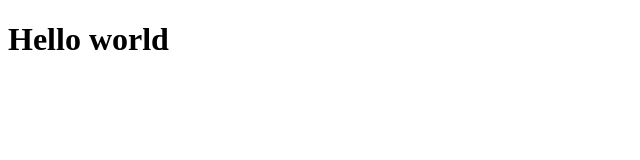
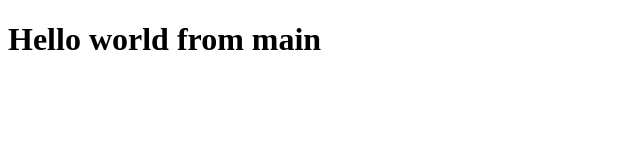
Before and after one commit to Danilova09/GITHUB-pages, a plain HTML site: page index.html in a window 1280 px wide. Shown: the whole page, without its empty margins (0-640 px from the left). Drawn offline with Linux system fonts and the light colour scheme.

Commit message:
Changed title in main

```diff
--- a/index.html
+++ b/index.html
@@ -7,6 +7,6 @@
     <title>Document</title>
 </head>
 <body>
-    <h1>Hello world</h1>
+    <h1>Hello world from main</h1>
 </body>
 </html>
```
